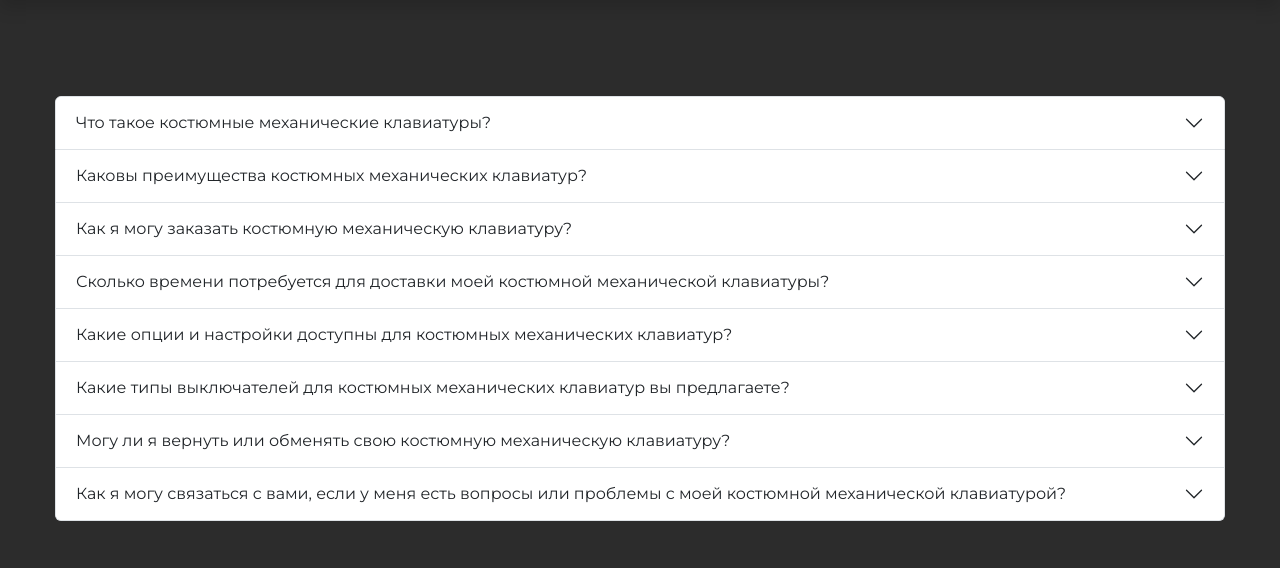
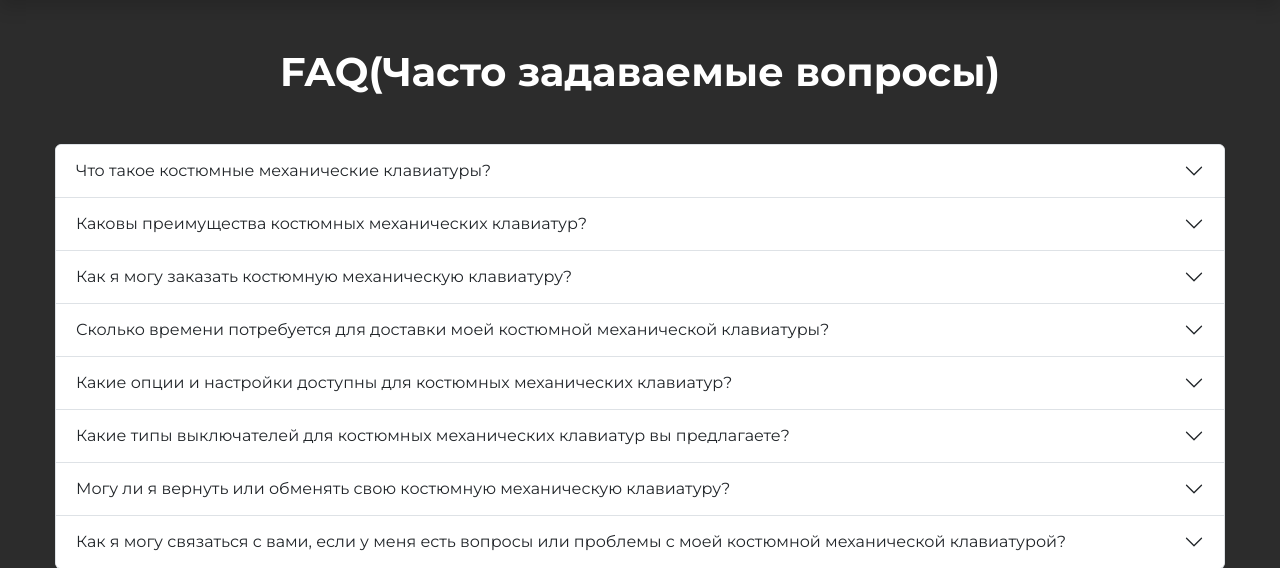
Before and after one commit to notkik8/capset, a Flask app: page /faq in a window 1280 px wide. Shown: the part 63-631 px from the top of the page. Run offline with Flask 3, Linux system fonts and the light colour scheme.

```diff
--- a/templates/faq.html
+++ b/templates/faq.html
@@ -1,7 +1,7 @@
 {% extends "base.html" %}
 
 {% block content %}
-
+<h1 class="text-center"><strong>FAQ(Часто задаваемые вопросы)</strong></h1>
 <div class="container mt-5">
     <div class="accordion" id="accordionExample">
 
```
Lines whose indentation alone changed are shown as unchanged.
